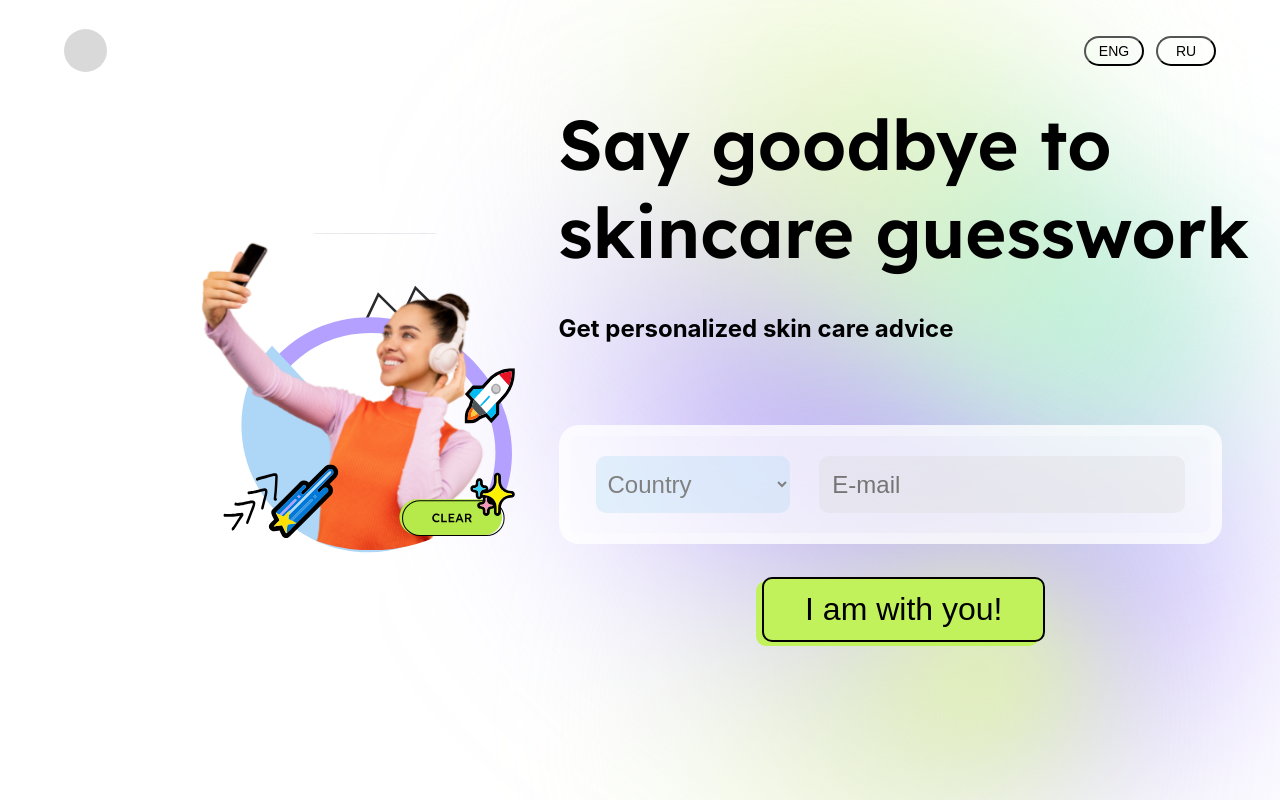
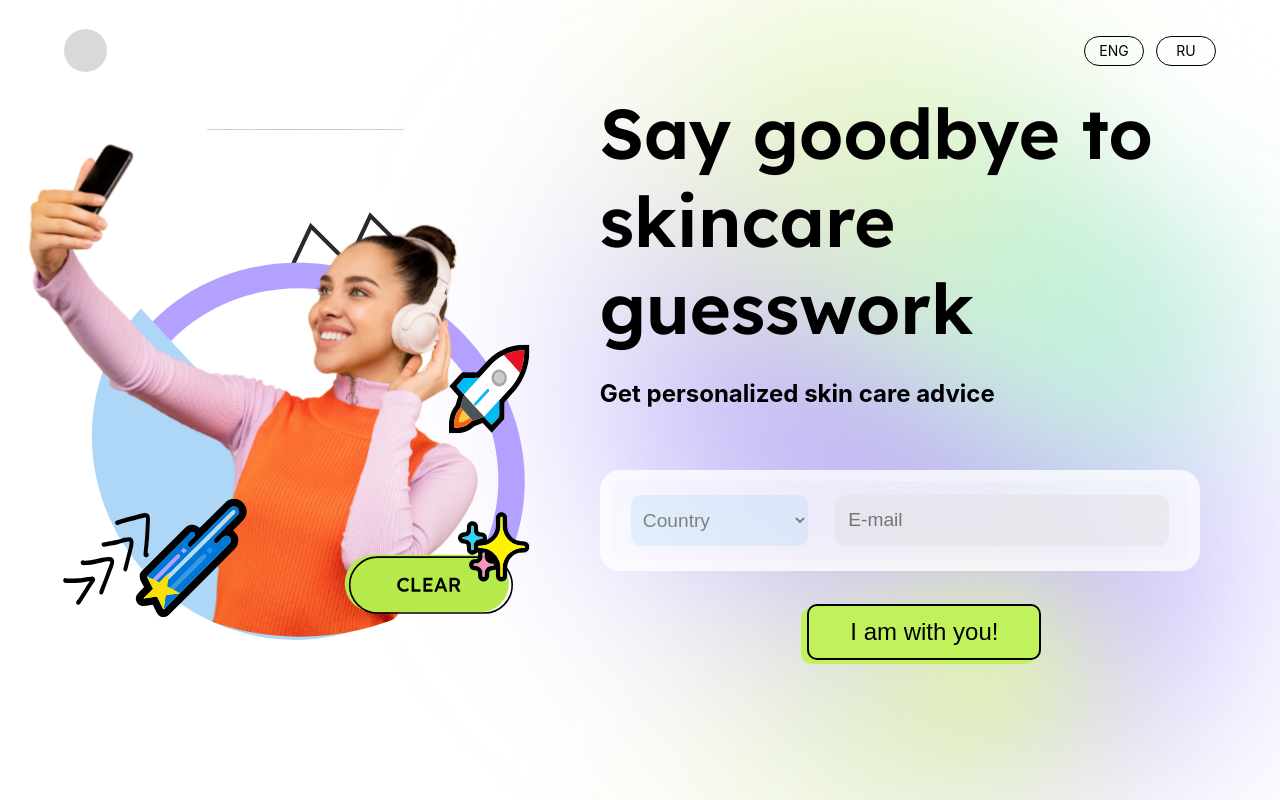
Before and after one commit to Demidog03/InnrLanding, a React (Create React App) app: page / in a window 1280 px wide. Shown: the top 800 px of the page. Built offline with nearby package versions, Linux system fonts and the light colour scheme; no server answers.

Commit message:
Commit 1.1 - Creating first section

```diff
--- a/src/components/Header/Header.js
+++ b/src/components/Header/Header.js
@@ -4,15 +4,17 @@ import classes from './header.module.css'
 const Header = () => {
     return (
         <div className={classes.header}>
+            <div className={classes.container}>
             <div className={classes.headerLogo}>
             </div>
             <div className={classes.headerLanguages}>
-                <button className={classes.headerLanguagesBtn}>
+                <div className={classes.headerLanguagesBtn}>
                     ENG
-                </button>
-                <button className={classes.headerLanguagesBtn}>
+                </div>
+                <div className={classes.headerLanguagesBtn}>
                     RU
-                </button>
+                </div>
+            </div>
             </div>
         </div>
 
--- a/src/components/Header/header.module.css
+++ b/src/components/Header/header.module.css
@@ -1,10 +1,18 @@
 .header{
+    width: 100%;
+    display: flex;
+    align-items: center;
+    justify-content: center;
+    padding: 29px 0;
+    position: absolute;
+}
+
+.container{
     max-width: 1283px;
     width: 90%;
     display: flex;
+    justify-content: space-between;
     align-items: center;
-    justify-content: space-between;
-    margin: 29px auto;
 }
 
 .headerLogo{
@@ -14,6 +22,10 @@
     height: 43px;
 }
 
+.headerLanguages{
+    display: flex;
+}
+
 .headerLanguagesBtn{
     width: 60px;
     height: 30px;
@@ -21,6 +33,10 @@
     font-size: 0.875rem;
     cursor: pointer;
     background-color: transparent;
+    border: 1px solid #000000;
+    display: flex;
+    align-items: center;
+    justify-content: center;
 }
 
 .headerLanguagesBtn:first-of-type{
--- a/src/components/Welcome/welcome.module.css
+++ b/src/components/Welcome/welcome.module.css
@@ -19,7 +19,7 @@
     max-width: 1440px;
     width: 100%;
     display: flex;
-    justify-content: flex-end;
+    justify-content: space-between;
     text-align: left;
     padding-right: 31px ;
     position: relative;
@@ -33,8 +33,8 @@
 
 .mainImg{
     max-width: 730px;
-    width: 30%;
-
+    height: 100vh;
+    margin-top: -50px;
     object-fit: cover;
 }
 
@@ -43,10 +43,10 @@
 .contactForm{
     display: flex;
     justify-content: space-between;
-    max-width: 663px;
+    max-width: 600px;
     border-radius: 20px;
     background: rgba(255, 255, 255, 0.67);
-    padding: 20px 26px;
+    padding: 14px 20px;
     border: 11px solid rgba(255, 255, 255, 0.3);
     margin-bottom: 33px;
 }
@@ -54,7 +54,7 @@
 .countriesSelect{
     width: 33%;
     padding: 14px 8px;
-    font-size: 1.5rem;
+    font-size: 1.2rem;
     border-radius: 10px;
     border: none;
     color: #808080;
@@ -64,7 +64,7 @@
 
 .emailInput{
     padding: 14px 13px;
-    font-size: 1.5rem;
+    font-size: 1.2rem;
     width: 62%;
     border-radius: 10px;
     background: rgba(217, 217, 217, 0.35);
@@ -73,7 +73,7 @@
 }
 
 .submitBtn{
-    font-size: 2rem;
+    font-size: 1.5rem;
     padding: 12px 41px;
     border-radius: 10px;
     background: #C1F25B;
@@ -90,11 +90,11 @@
     font-weight: 600;
     font-size: 4.375rem;
     line-height: 5.469rem;
-    margin-bottom: 37px;
+    margin-bottom: 25px;
 }
 
 .welcomeSubtitle{
     font-size: 1.5rem;
     line-height: 2rem;
-    margin-bottom: 80px;
+    margin-bottom: 60px;
 }
```
